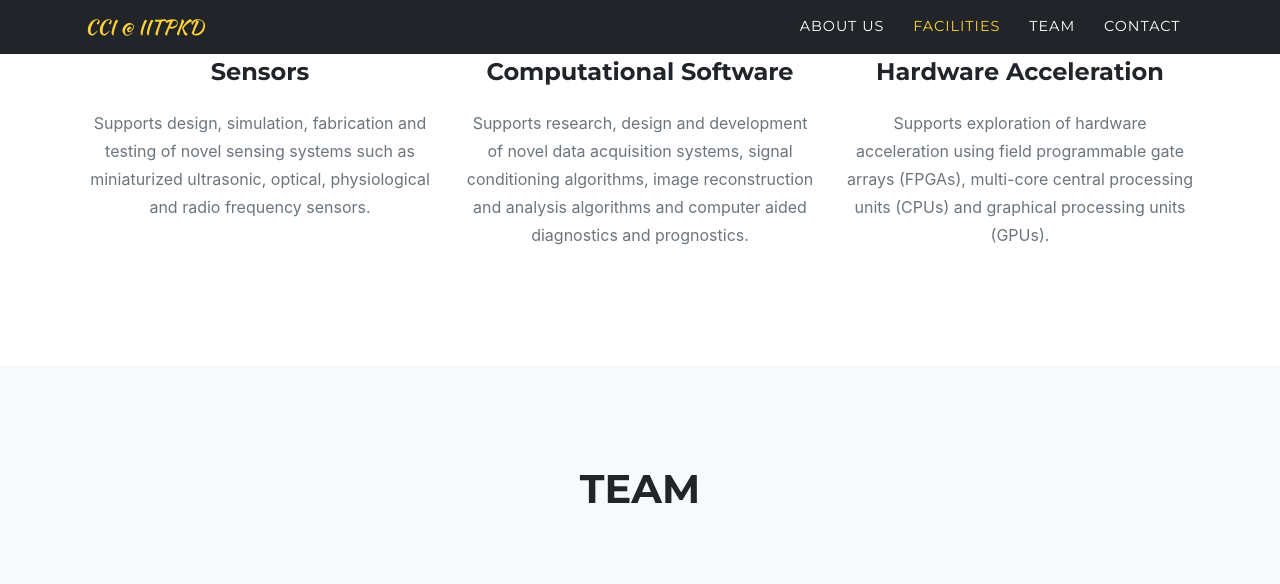
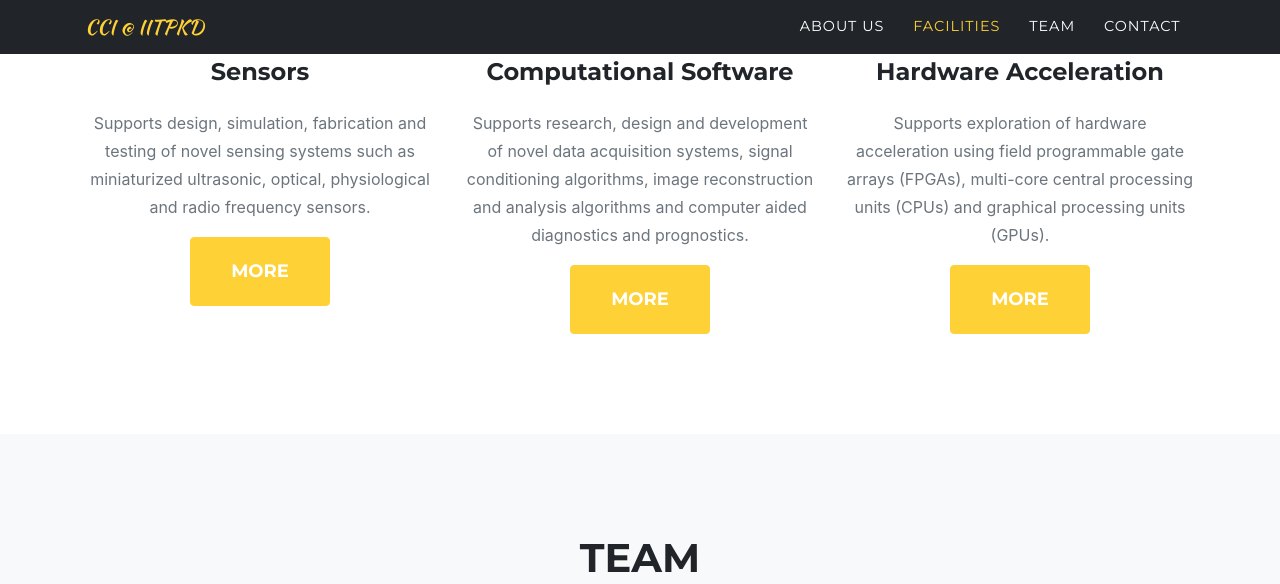
Before and after one commit to cci-iitpkd/cci-iitpkd.github.io, a Jekyll site: the page built from index.md, in a window 1280 px wide and 900 px high, scrolled down 1627 px, cut to the strip 0-584 px from the top of the window. Built offline with Jekyll 4.4.1, drawn with Linux system fonts in a browser that asks for light colours; some web fonts are replaced.

Commit message:
added separate pages for each facility

```diff
--- a/_data/sitetext.yml
+++ b/_data/sitetext.yml
@@ -25,12 +25,18 @@ services:
       - title: "Sensors"
         desc: "Supports design, simulation, fabrication and testing of novel sensing systems such as miniaturized ultrasonic, optical, physiological and radio frequency sensors."
         icon: fas fa-low-vision #find more at https://fontawesome.com/icons
+        button: "More"
+        buttonlink: "sensing"
       - title: "Computational Software"
         desc: "Supports research, design and development of novel data acquisition systems, signal conditioning algorithms, image reconstruction and analysis algorithms and computer aided diagnostics and prognostics."
         icon: fas fa-laptop-code
+        button: "More"
+        buttonlink: "imaging"
       - title: "Hardware Acceleration"
         desc: "Supports exploration of hardware acceleration using field programmable gate arrays (FPGAs), multi-core central processing units (CPUs) and graphical processing units (GPUs). "
         icon: fas fa-microchip
+        button: "More"
+        buttonlink: "accelerating"
 
 # portfolio:
 #     title: "Portfolio"
--- a/_includes/services.html
+++ b/_includes/services.html
@@ -20,6 +20,9 @@
           </span>
           <h4 class="service-heading">{{ service.title | markdownify }}</h4>
           {% if service.desc %}<div class="text-muted">{{ service.desc | markdownify }}</div>{% endif %}
+          {%- if service.button -%}
+          <a class="btn btn-primary btn-xl text-uppercase js-scroll-trigger" href="{{ service.buttonlink }}">{{ service.button }}</a>
+          {%- endif -%}
         </div>
 	  {% endfor %}
       </div>
```
Also changed, not shown: accelerating.md (added, +7 -0 lines), imaging.md (added, +7 -0 lines), sensing.md (added, +7 -0 lines), 4 other files.
